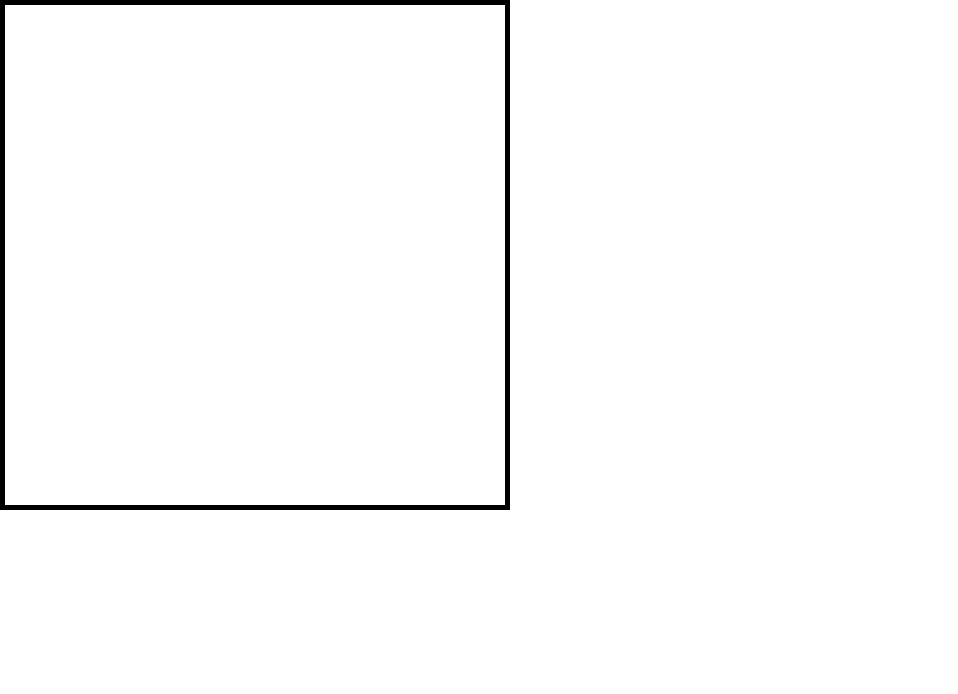
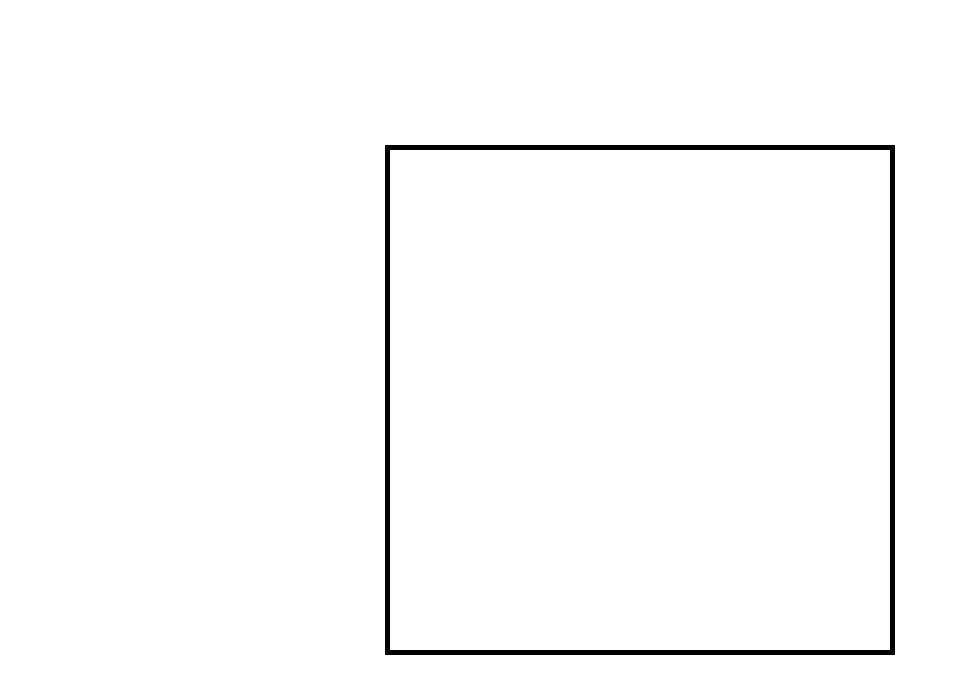
Before and after one commit to Matty92G/Asteroids, a plain HTML site: page index.html in a window 1280 px wide. Shown: the whole page, without its empty margins (0-958 px from the left). Drawn offline with Linux system fonts and the light colour scheme.

Commit message:
Style Canvas to centre screen

```diff
--- a/style.css
+++ b/style.css
@@ -6,4 +6,10 @@
 
 .game-canvas {
   border: 5px solid black;
+  position: absolute;
+  transform: translate(-50%, -50%);
+  top: 50%;
+  left: 50%;
+  max-width: 100%;
+  max-height: 100%;
 }
```
